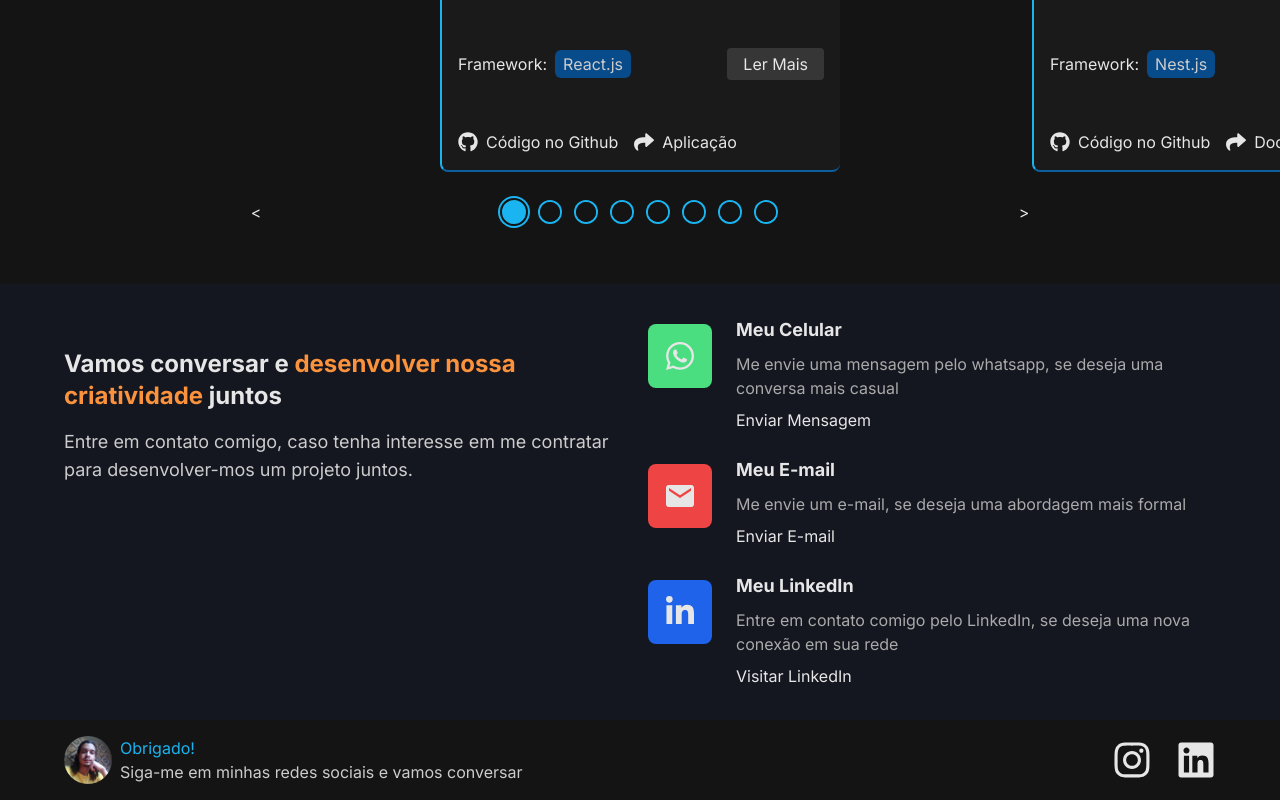
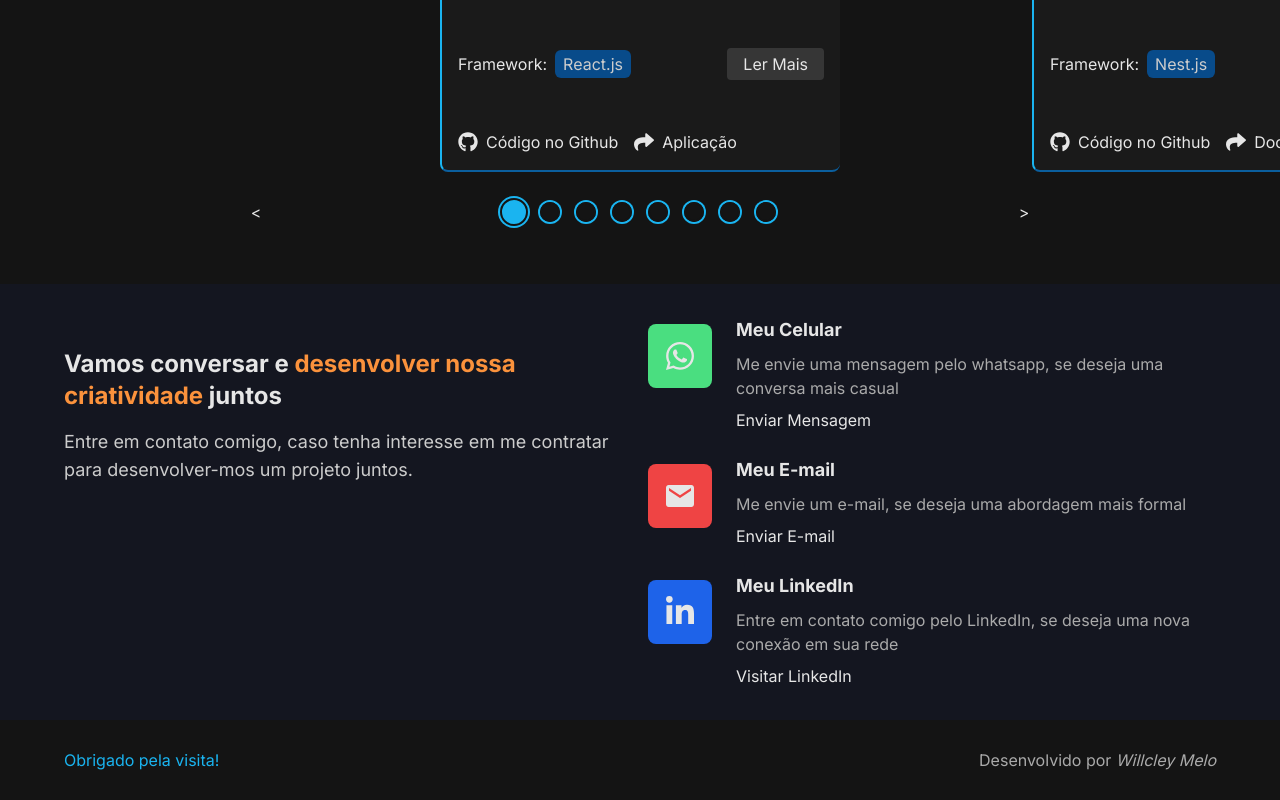
Before and after one commit to Willcley/Portif-lio, a Next.js app: page / in a window 1280 px wide. Shown: the part 1126-1926 px from the top of the page. Built offline with nearby package versions, Linux system fonts and the light colour scheme.

Commit message:
feat: midias and img  removed, add github link, update texts

```diff
--- a/src/components/Footer/index.tsx
+++ b/src/components/Footer/index.tsx
@@ -1,5 +1,4 @@
 import Link from "next/link";
-import { FaInstagram, FaLinkedin } from "react-icons/fa";
 
 export const Footer = () => {
     return (
@@ -9,44 +8,29 @@ export const Footer = () => {
             bg-grey-900
         ">
             <div className="
-                flex flex-col justify-between items-center gap-4
+                flex flex-col justify-between items-center gap-2
                 sm:flex-row
-                w-full max-w-6xl
+                w-full max-w-6xl min-h-12
             ">
-                <div className="
-                    flex flex-col items-center gap-2
-                    text-center
-                    sm:flex-row sm:text-start
+                <h3 className="
+                    text-blue-400
                 ">
-                    <img className="
-                        max-w-16 max-h-16 rounded-full
-                        sm:max-w-12 sm:max-h-12
-                    " src="./imgs/willcley.jpg" />
-                    <div>
-                        <h3 className="text-blue-400">
-                            Obrigado!
-                        </h3>
-                        <p className="text-grey-200">
-                            Siga-me em minhas redes sociais e vamos conversar
-                        </p>
-                    </div>
-                </div>
-                <div className="
-                    flex justify-between items-center gap-6
-                ">
-                    <Link className="
-                        hover:cursor-pointer
-                        hover:text-blue-400
-                    " target="_blank" href="https://www.instagram.com/willcleymelo/">
-                        <FaInstagram size={40} />
+                    Obrigado pela visita!
+                </h3>
+                <p className="text-grey-300">
+                    {"Desenvolvido por "}
+                    <Link
+                        href="https://github.com/Willcley"
+                        target="_blank"
+                        className="
+                            italic
+                            hover:text-blue-500
+                            hover:underline
+                        "
+                    >
+                        Willcley Melo
                     </Link>
-                    <Link className="
-                        hover:cursor-pointer
-                        hover:text-blue-400
-                    " target="_blank" href="https://www.linkedin.com/in/willcley/">
-                        <FaLinkedin size={40} />
-                    </Link>
-                </div>
+                </p>
             </div>
         </footer>
     );
```
